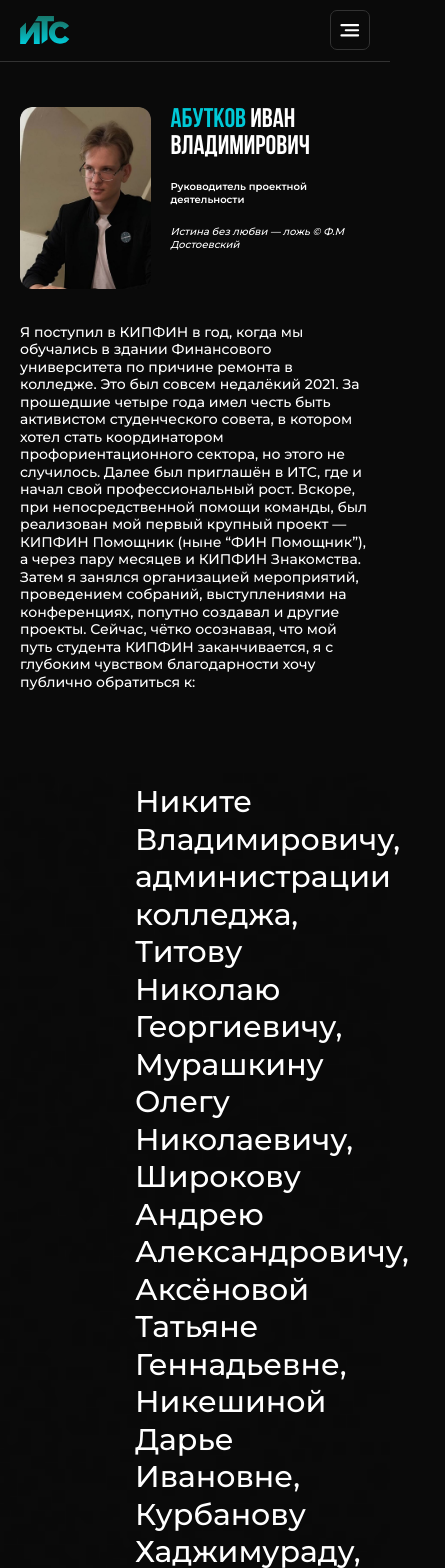
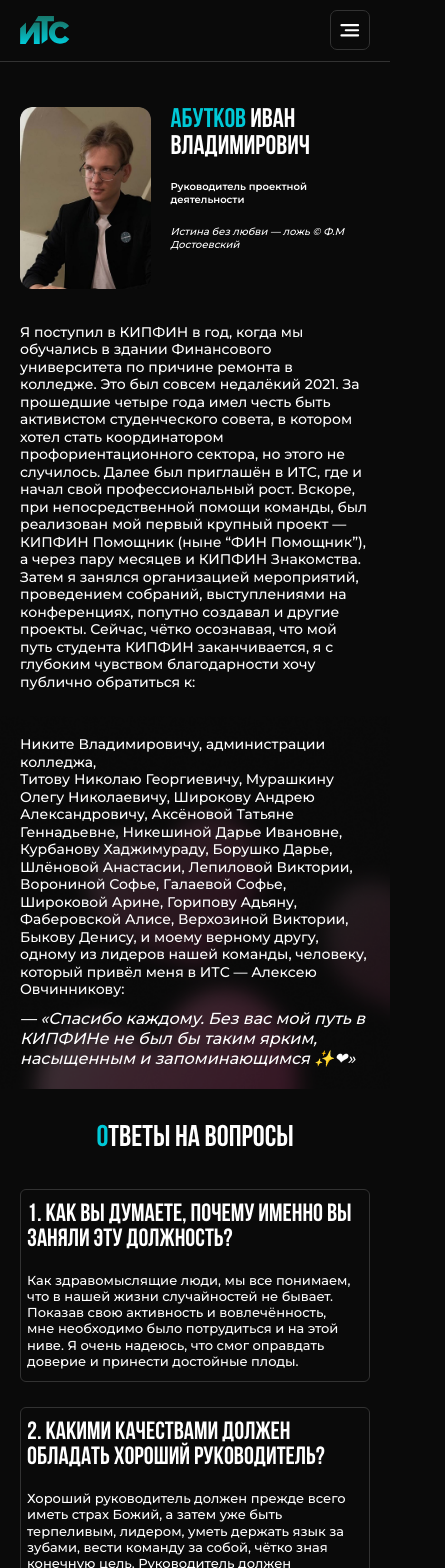
Before and after one commit to RoastedPikachu/ITCsite, a Next.js app: page /management/abutkov_iv in a window 390 px wide. Shown: the top 1568 px of the page, 445 px wide, since content can reach past the window. Built offline with nearby package versions, Linux system fonts and the light colour scheme.

Commit message:
feat: Добавил адаптив для блока благодарности

```diff
--- a/styles/widgets/personPage.css
+++ b/styles/widgets/personPage.css
@@ -97,6 +97,18 @@
         @apply mt-[35px] px-[20px] text-[0.875rem];
     }
 
+    .persons-grattitude {
+        @apply mt-[25px] py-[20px] px-[20px];
+    }
+
+    .persons-grattitude-text {
+        @apply text-[0.875rem];
+    }
+
+    .persons-grattitude-secondText {
+        @apply mt-[10px] text-[1rem];
+    }
+
     .persons-answers-title {
         @apply mt-[35px] text-[1.875rem];
     }
```
